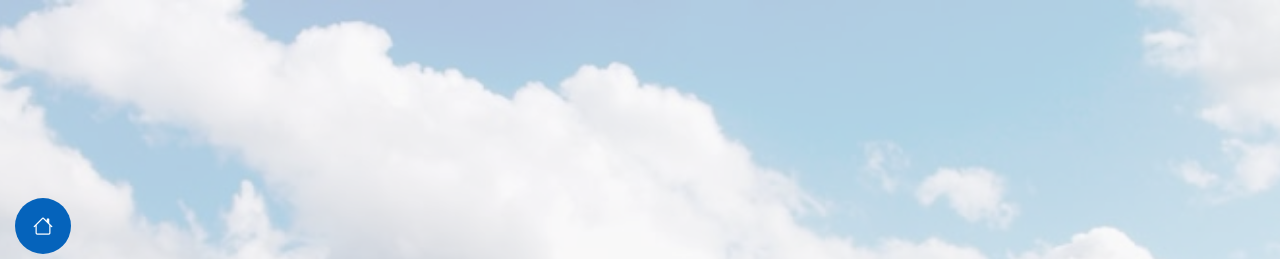
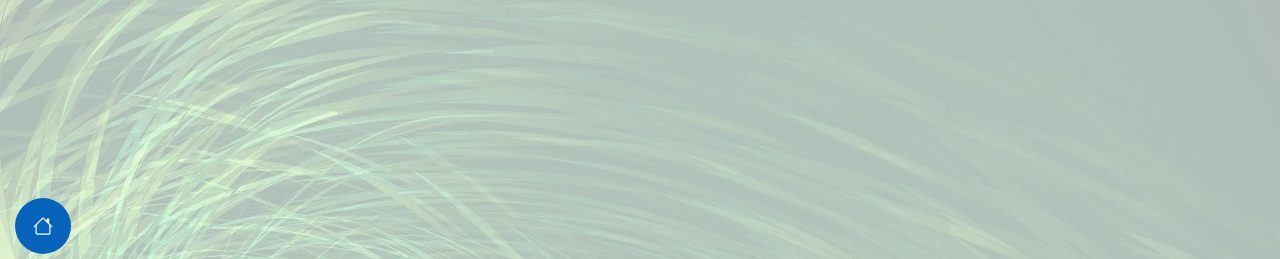
Before and after one commit to rominaratto/CV_Romina_Ratto, a plain HTML site: page index.html in a window 1280 px wide. Shown: the top 259 px of the page. Drawn offline with Linux system fonts and the light colour scheme.

Commit message:
Update index.html

```diff
--- a/index.html
+++ b/index.html
@@ -60,7 +60,7 @@
     <!-- Hero Section -->
     <section id="hero" class="hero section light-background">
 
-      <img src="assets/img/hero-bg6.jpg" alt="">
+      <img src="assets/img/hero-bg7.jpg" alt="">
       <div class="container" data-aos="zoom-out">
         <div class="row justify-content-center">
           <div class="col-lg-9">
```
